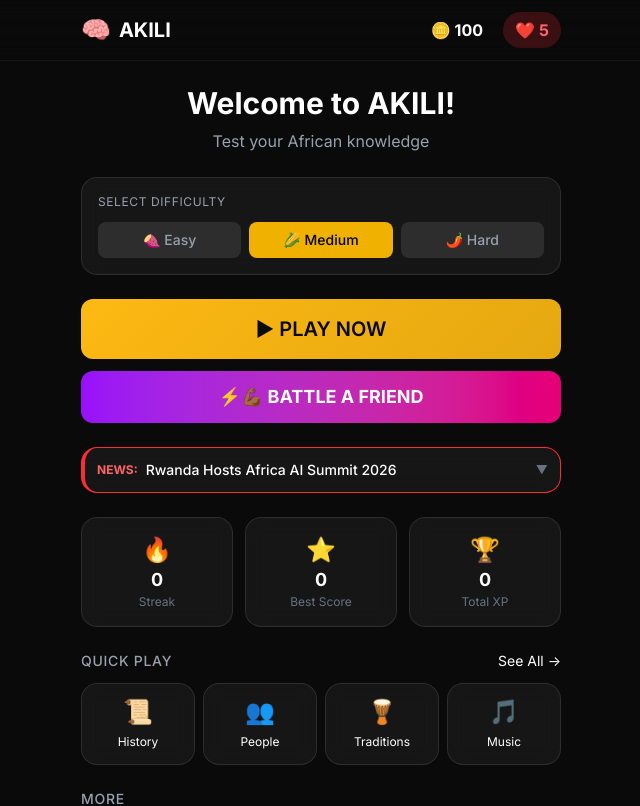
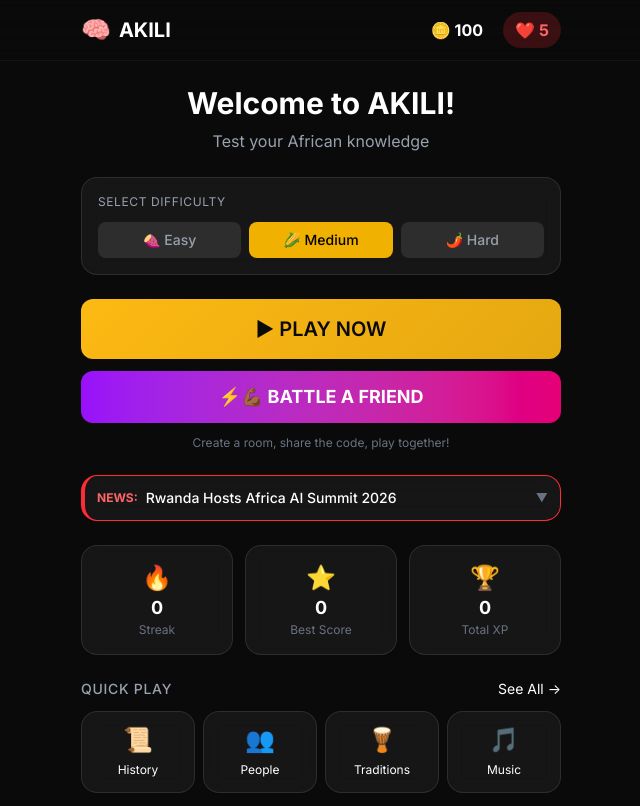
Before and after one commit to thomasamter/-akili, a React (Vite) app: page / in a window 1280 px wide. Shown: the top 806 px of the page, without its empty margins (319-959 px from the left). Built offline with nearby package versions, Linux system fonts and the light colour scheme; no server answers.

Commit message:
Add one-line explainer for multiplayer

```diff
--- a/src/App.jsx
+++ b/src/App.jsx
@@ -183,6 +183,7 @@ function HomePage() {
           >
             ⚡💪🏾 BATTLE A FRIEND
           </button>
+          <p className="text-center text-gray-500 text-xs">Create a room, share the code, play together!</p>
         </div>
 
         {/* Today's Headline */}
```
